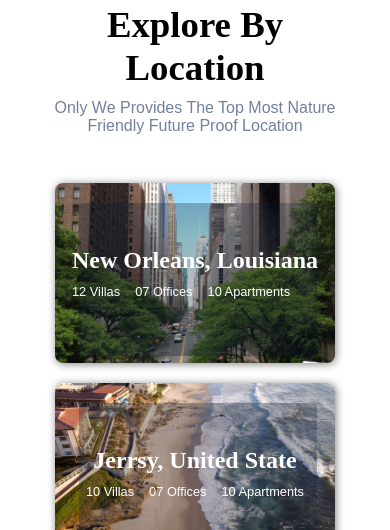
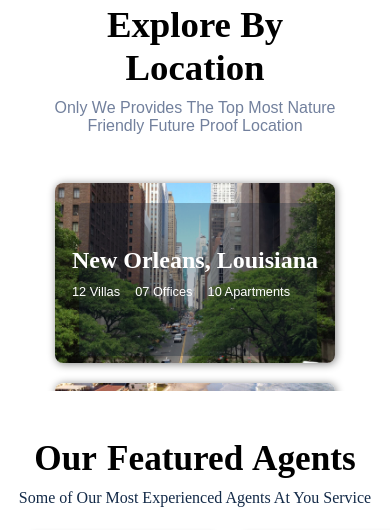
Before and after one commit to palashansary/RealEstateBeta2.0, a plain HTML site: page index.html in a window 390 px wide. Shown: the part 2645-3175 px from the top of the page. Drawn offline with Linux system fonts and the light colour scheme.

Commit message:
Update phone.css

```diff
--- a/phone.css
+++ b/phone.css
@@ -566,6 +566,7 @@
    /* START OF EXPLORE BY LOCATION SECTION */
 
    .explore{
+    width: 100%;
     height: 100%;
     background-color:white;
     padding: 3rem;
@@ -589,18 +590,24 @@
    .exploreBox{
     position: relative;
     margin-top: 1rem;
-    padding: 2rem 2rem;
+    padding: 2rem 0rem;
     /* border: 2px solid red; */
-    height: 100%;
-    width: 100%;
+    height: 240px;
+    width: 100vw;
      display: flex;
     justify-content: center;
     align-items: center;
     flex-wrap: wrap;
     gap: 20px;
+    overflow-y: scroll;
 
 
 
+   }
+
+   .exploreBox::-webkit-scrollbar{
+    margin: 0;
+    display: none;
    }
 
 
```
